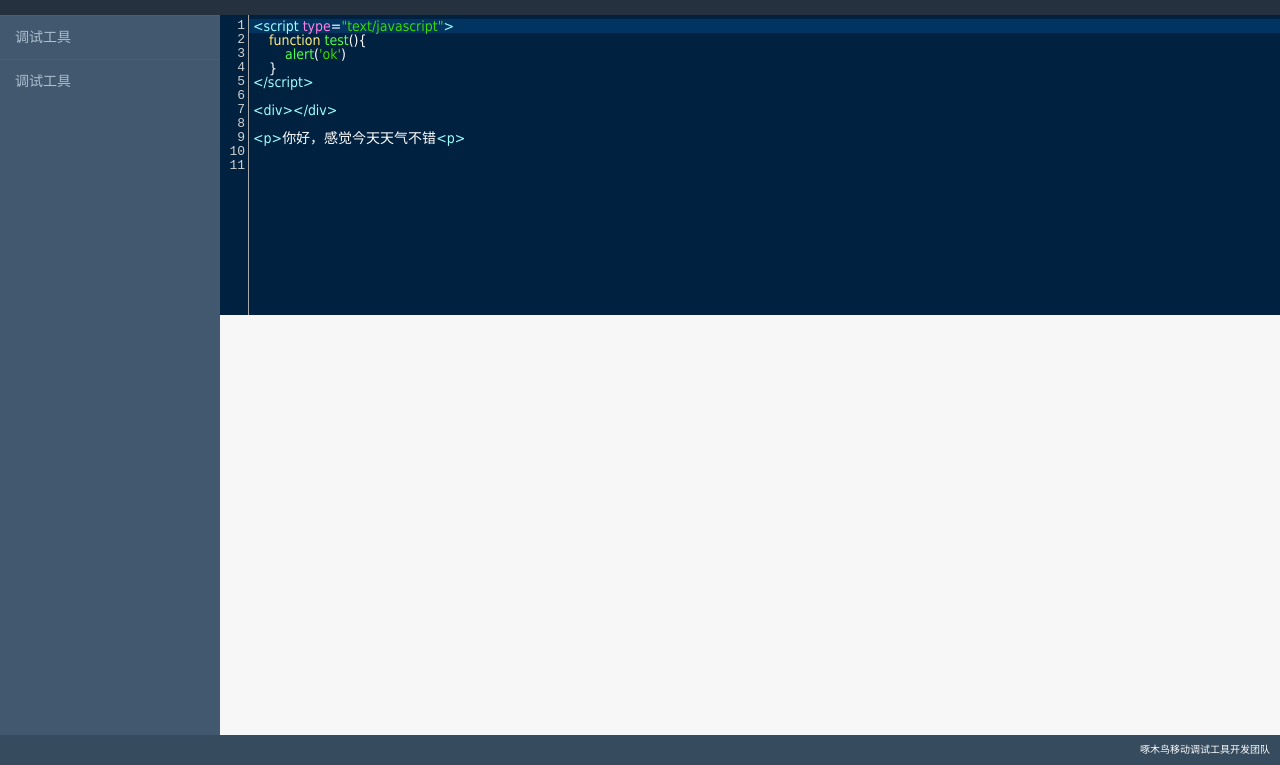
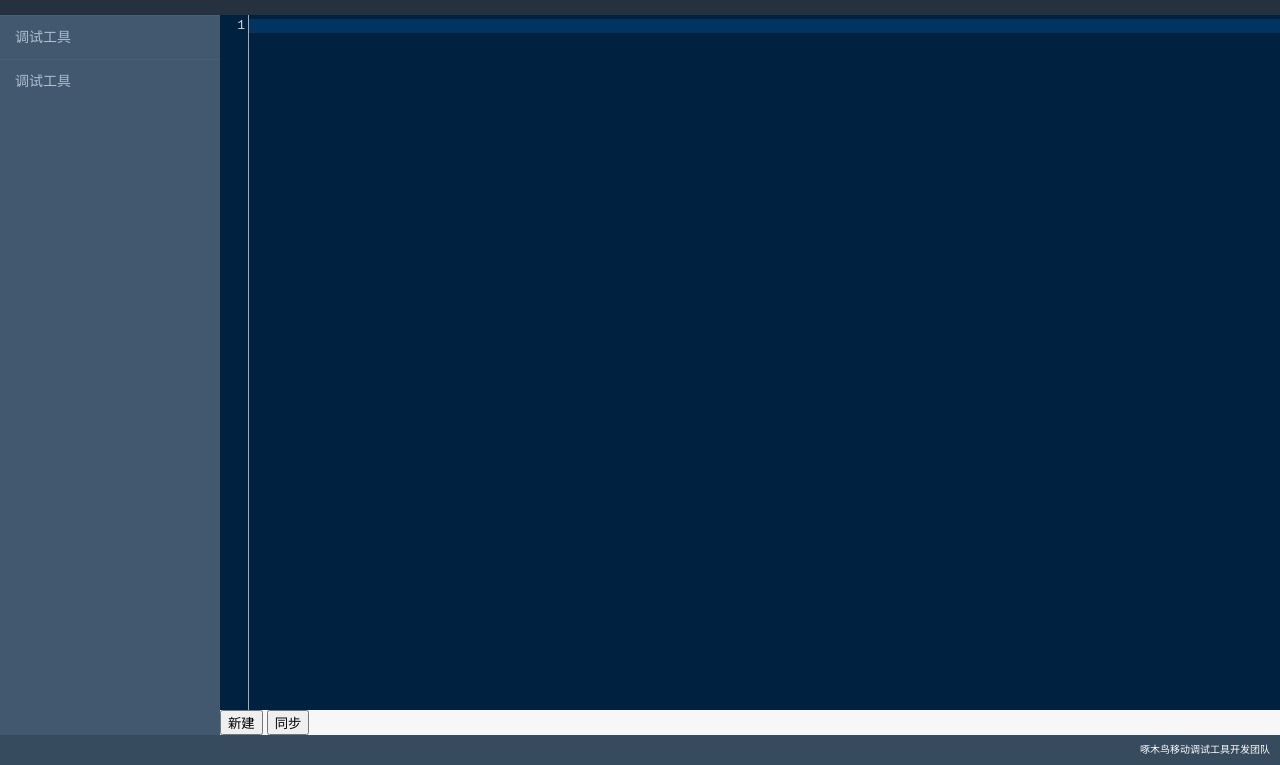
Before and after one commit to zhangjingwei/Hummingbird, a plain HTML site: page index.html in a window 1280 px wide. Shown: the part 35-800 px from the top of the page. Drawn offline with Linux system fonts and the light colour scheme.

Commit message:
【修改】修改编辑器高度添加新建按钮

```diff
--- a/index.html
+++ b/index.html
@@ -7,7 +7,6 @@
   <link rel="stylesheet" href="style/base.css" type="text/css"></link>
   <link rel="stylesheet" href="style/animate.css" type="text/css"></link>
   <link rel="stylesheet" href="style/main.css" type="text/css"></link>
-
 
 	<link rel="stylesheet" href="lib/codemirror.css">
 	<link rel="stylesheet" href="theme/erlang-dark.css">
@@ -33,18 +32,11 @@
 		</ul>
 	</div>
 	<div id="main">
-		<textarea id="codeedit_01">
-<script type="text/javascript">
-	function test(){
-		alert('ok')
-	}
-</script>
-
-<div></div>
-
-<p>你好，感觉今天天气不错<p>
-
-		</textarea>
+		<textarea id="codeedit_01"></textarea>
+		<div class="frwrap">
+			<button class="pure-button pure-button-primary" id="creatnew">新建</button>
+			<button class="pure-button pure-button-primary">同步</button>
+		</div>
 		<script>
 			var mixedMode = {
 		    name: "htmlmixed",
@@ -53,7 +45,7 @@
 		                   {matches: /(text|application)\/(x-)?vb(a|script)/i,
 		                   mode: "vbscript"}]
 			};
-			var editor = CodeMirror.fromTextArea(document.getElementById("codeedit_01"), {
+			var myCodeMirror = CodeMirror.fromTextArea(document.getElementById("codeedit_01"), {
 				lineNumbers: true,
 				mode: mixedMode,
 				indentUnit: 4,
@@ -62,6 +54,12 @@
 				matchBrackets: true,
 				styleActiveLine: true
 			});
+
+			myCodeMirror.setSize('auto', $(window).height()-80-$(".frwrap").outerHeight());
+
+			$("#creatnew").on('click',function(){
+				console.log(1);
+			})
 		</script>
 	</div>
 	<div id="footer">
```
Lines whose indentation alone changed are shown as unchanged.
